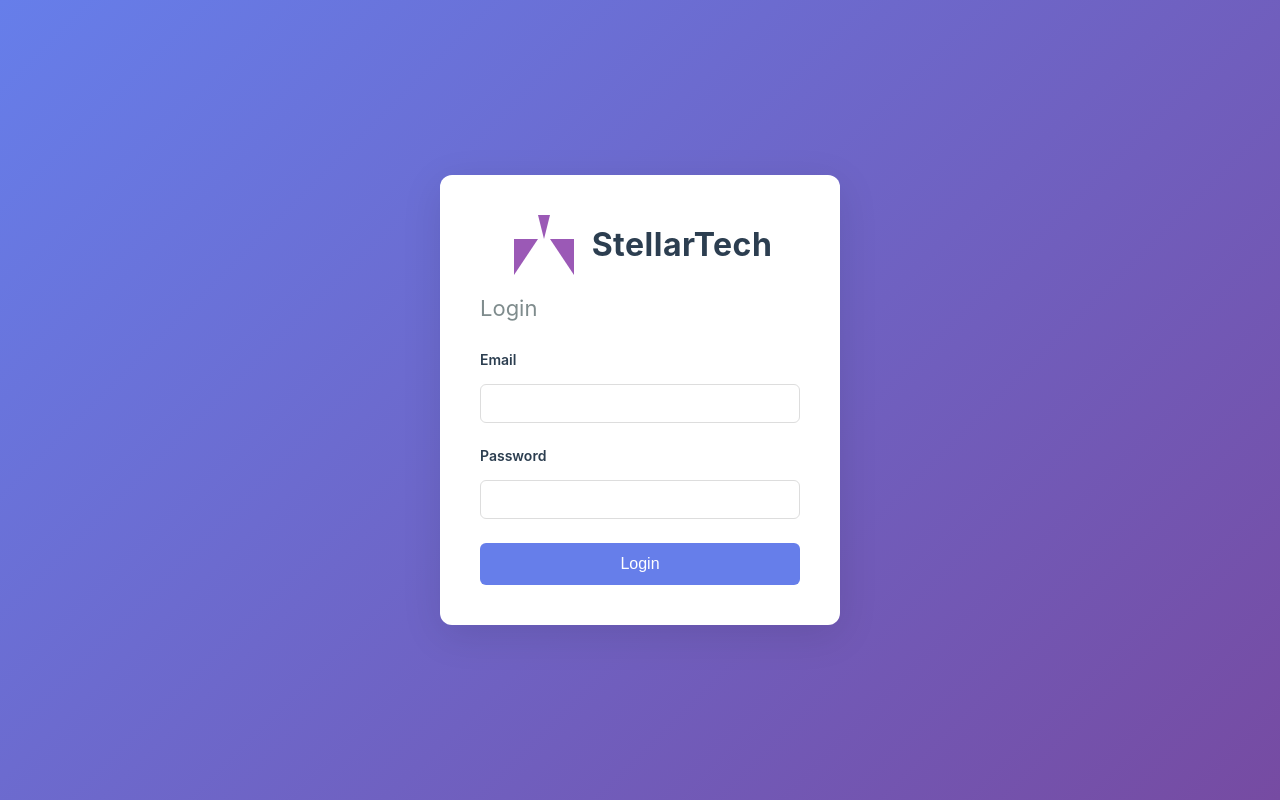
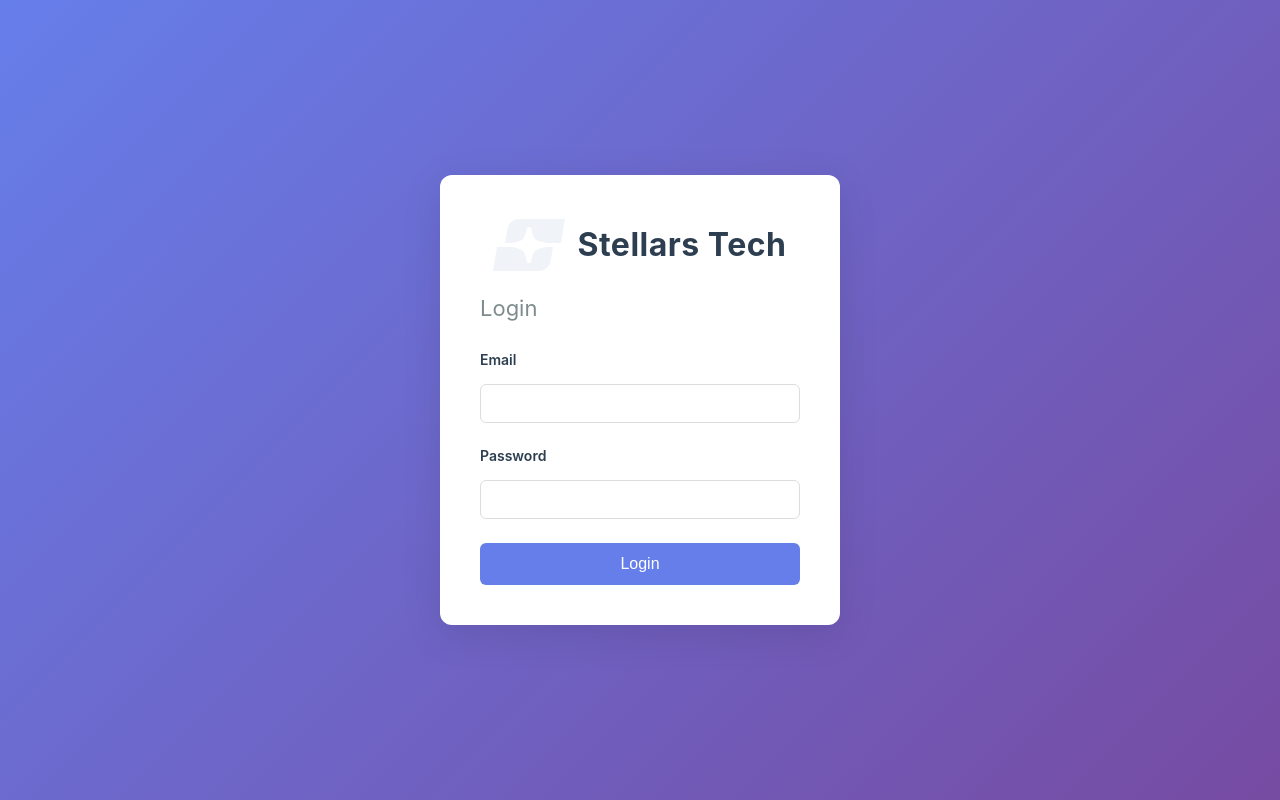
Before and after one commit to SydorRoman/teamstack, a React (Vite) app in the folder frontend/: page /login in a window 1280 px wide. Built offline with nearby package versions, Linux system fonts and the light colour scheme.

Commit message:
Update branding from "StellarTech" to "Stellars Tech" across multiple files. Added new logo asset and modified Logo component to use an image instead of SVG markup. Updated Admin page header and README to reflect the new branding.

```diff
--- a/frontend/index.html
+++ b/frontend/index.html
@@ -3,7 +3,7 @@
   <head>
     <meta charset="UTF-8" />
     <meta name="viewport" content="width=device-width, initial-scale=1.0" />
-    <title>StellarTech - Admin Panel</title>
+    <title>Stellars Tech - Admin Panel</title>
   </head>
   <body>
     <div id="root"></div>
--- a/frontend/src/components/Logo.css
+++ b/frontend/src/components/Logo.css
@@ -5,15 +5,12 @@
   line-height: 1;
 }
 
-.logo-svg {
+.logo-image {
   flex-shrink: 0;
+  display: block;
 }
 
-.logo-triangle {
-  transition: opacity 0.2s;
-}
-
-.logo-container:hover .logo-triangle {
+.logo-container:hover .logo-image {
   opacity: 0.9;
 }
 
@@ -25,7 +22,7 @@
 }
 
 /* Size variants */
-.logo-small .logo-svg {
+.logo-small .logo-image {
   width: 32px;
   height: 26px;
 }
@@ -34,7 +31,7 @@
   font-size: 18px;
 }
 
-.logo-medium .logo-svg {
+.logo-medium .logo-image {
   width: 48px;
   height: 40px;
 }
@@ -43,7 +40,7 @@
   font-size: 24px;
 }
 
-.logo-large .logo-svg {
+.logo-large .logo-image {
   width: 72px;
   height: 60px;
 }
--- a/frontend/src/components/Logo.tsx
+++ b/frontend/src/components/Logo.tsx
@@ -1,4 +1,5 @@
 import './Logo.css';
+import logoUrl from '../assets/stellarstech-logo.svg';
 
 interface LogoProps {
   size?: 'small' | 'medium' | 'large';
@@ -10,31 +11,8 @@ export default function Logo({ size = 'medium', showText = true }: LogoProps) {
 
   return (
     <div className={`logo-container ${sizeClass}`}>
-      <svg
-        className="logo-svg"
-        viewBox="0 0 120 100"
-        xmlns="http://www.w3.org/2000/svg"
-      >
-        {/* Left triangle (bottom left) */}
-        <polygon
-          points="10,100 10,40 50,40"
-          fill="#9b59b6"
-          className="logo-triangle"
-        />
-        {/* Right triangle (bottom right) */}
-        <polygon
-          points="70,40 110,40 110,100"
-          fill="#9b59b6"
-          className="logo-triangle"
-        />
-        {/* Inverted center triangle (top center, pointing down) */}
-        <polygon
-          points="50,0 70,0 60,40"
-          fill="#9b59b6"
-          className="logo-triangle"
-        />
-      </svg>
-      {showText && <span className="logo-text">StellarTech</span>}
+      <img className="logo-image" src={logoUrl} alt="Stellars Tech logo" />
+      {showText && <span className="logo-text">Stellars Tech</span>}
     </div>
   );
 }
--- a/frontend/src/pages/Admin.tsx
+++ b/frontend/src/pages/Admin.tsx
@@ -258,7 +258,7 @@ export default function Admin() {
   return (
     <div className="admin-page">
       <div className="admin-header">
-        <h1>Admin Panel - StellarTech</h1>
+        <h1>Admin Panel - Stellars Tech</h1>
         <div className="admin-actions">
           <button className="btn-primary" onClick={() => setShowCreateModal(true)}>
             Create User
--- a/package.json
+++ b/package.json
@@ -1,7 +1,7 @@
 {
   "name": "teamstack",
   "version": "1.0.0",
-  "description": "StellarTech - Full-stack admin panel application",
+  "description": "Stellars Tech - Full-stack admin panel application",
   "scripts": {
     "dev": "concurrently \"npm run dev:backend\" \"npm run dev:frontend\"",
     "dev:backend": "cd backend && npm run dev",
```
Also changed, not shown: frontend/src/assets/stellarstech-logo.svg (added), 1 other file (tests, documents, lock files or other folders).
